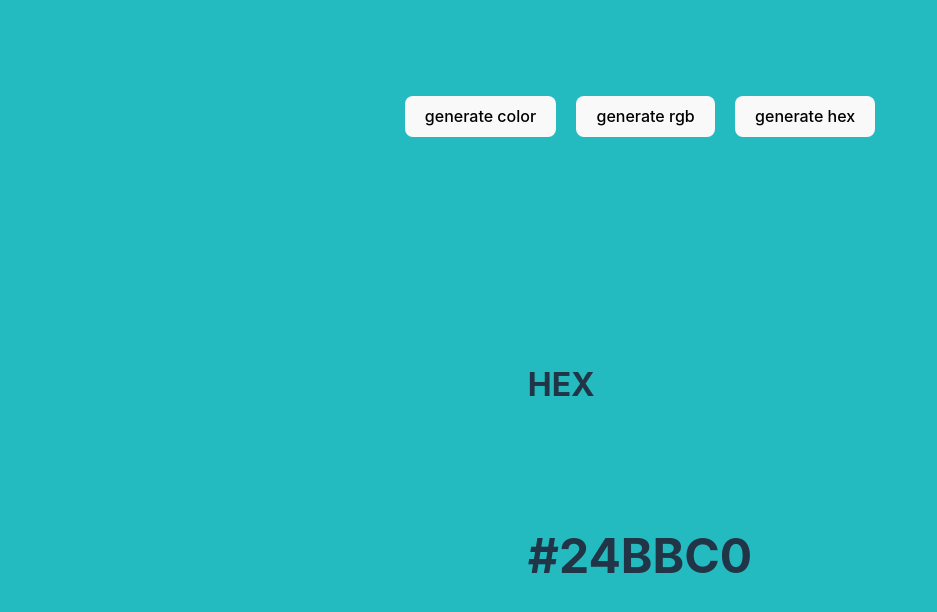
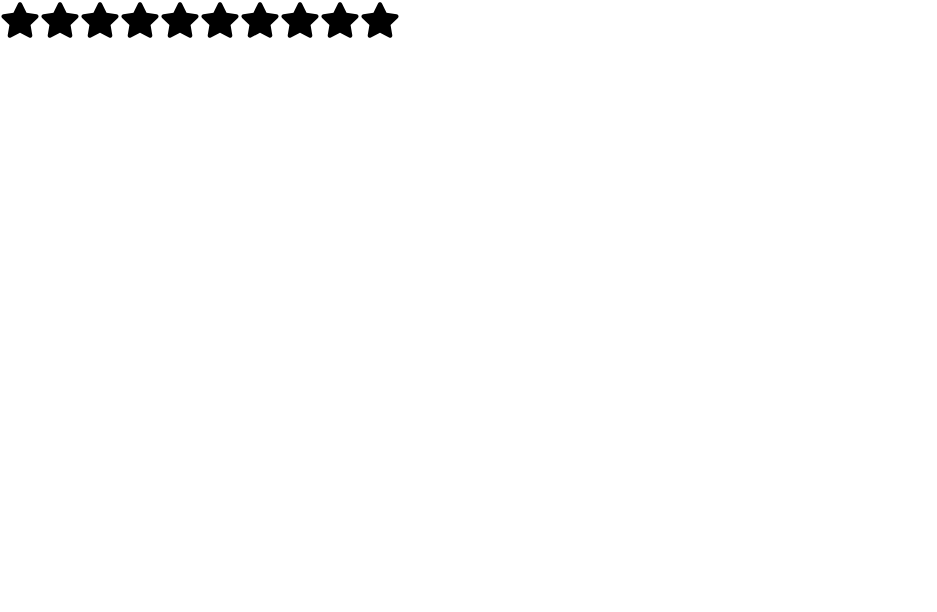
Before and after one commit to BahaaAhmed1990/25-React-Projects, a React (Vite) app: page / in a window 1280 px wide. Shown: the top 612 px of the page, without its empty margins (0-937 px from the left). Built offline with nearby package versions, Linux system fonts and the light colour scheme.

Commit message:
star rating

```diff
--- a/package.json
+++ b/package.json
@@ -11,7 +11,8 @@
   },
   "dependencies": {
     "react": "^18.2.0",
-    "react-dom": "^18.2.0"
+    "react-dom": "^18.2.0",
+    "react-icons": "^5.2.1"
   },
   "devDependencies": {
     "@types/react": "^18.2.66",
--- a/src/App.jsx
+++ b/src/App.jsx
@@ -3,6 +3,7 @@
 import "./App.css";
 import Accordion from "./components/Accordion";
 import RandomColor from "./components/Random-color";
+import RatingStar from "./components/rating-star";
 
 function App() {
   // const [count, setCount] = useState(0)
@@ -13,7 +14,10 @@ function App() {
       {/* <Accordion /> */}
 
       {/* random colors generator */}
-      <RandomColor />
+      {/* <RandomColor /> */}
+
+      {/* star rating */}
+      <RatingStar noOfStars={10} />
     </>
   );
 }
--- /dev/null
+++ b/src/components/rating-star/index.jsx
@@ -0,0 +1,38 @@
+import { useState } from "react";
+import { FaStar } from "react-icons/fa";
+import "./styles.css";
+
+export default function RatingStar({ noOfStars = 5 }) {
+  const [star, setStar] = useState(0);
+  const [hover, setHover] = useState(0);
+
+  function handleClick(getCurrentIndex) {
+    console.log(getCurrentIndex);
+    setStar(getCurrentIndex);
+  }
+
+  function handleMouseEnter(getCurrentIndex) {
+    setHover(getCurrentIndex);
+    console.log(hover);
+  }
+  function handleMouseLeave() {
+    setHover(star);
+  }
+  return (
+    <div>
+      {[...Array(noOfStars)].map((__, index) => {
+        index += 1;
+        return (
+          <FaStar
+            key={index}
+            className={index <= (hover || star) ? "active" : "inactive"}
+            onClick={() => handleClick(index)}
+            onMouseMove={() => handleMouseEnter(index)}
+            onMouseLeave={() => handleMouseLeave()}
+            size={40}
+          />
+        );
+      })}
+    </div>
+  );
+}
--- /dev/null
+++ b/src/components/rating-star/styles.css
@@ -0,0 +1,6 @@
+.active {
+  color: yellowgreen;
+}
+.inactive {
+  color: black;
+}
```
Also changed, not shown: 1 other file (tests, documents, lock files or other folders).
